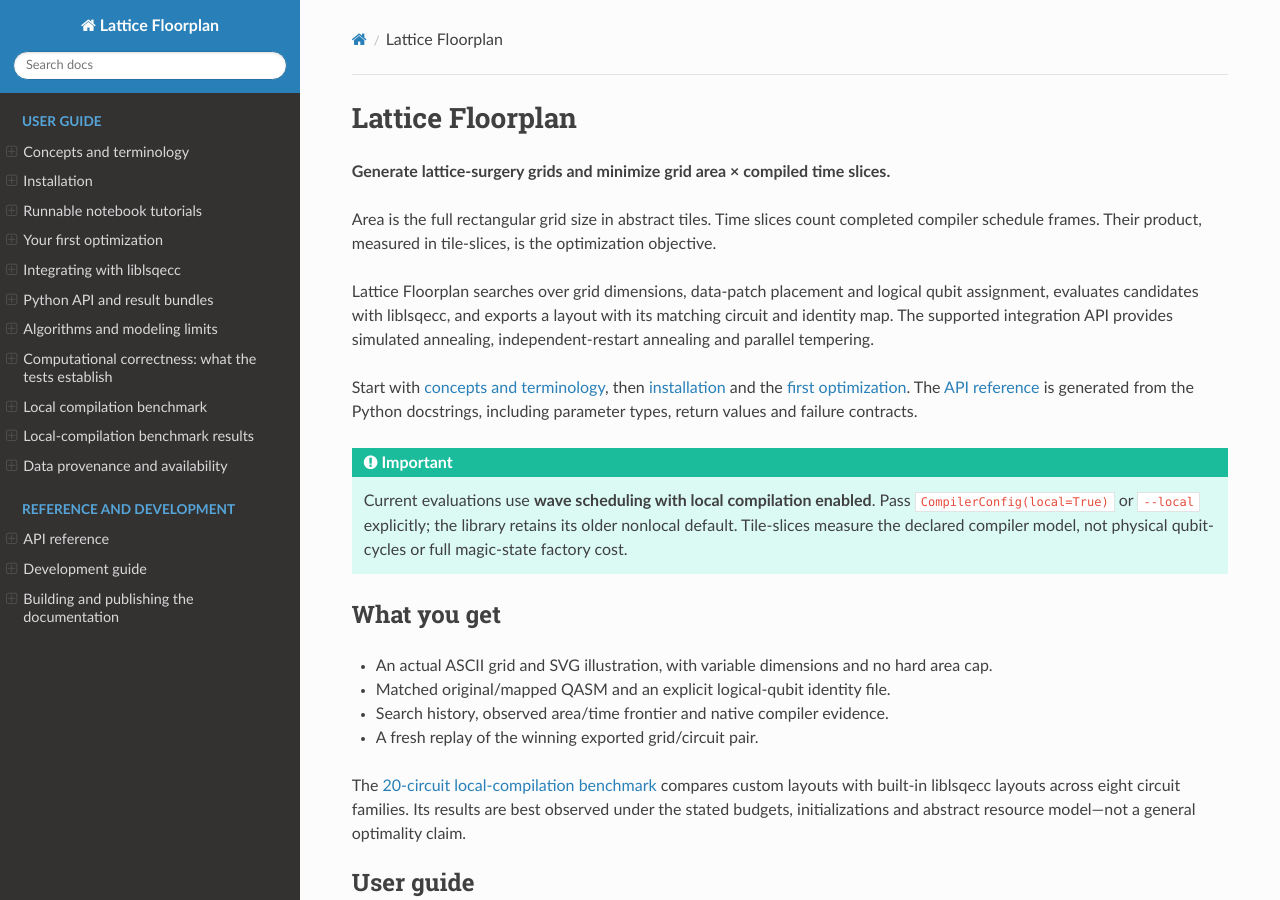
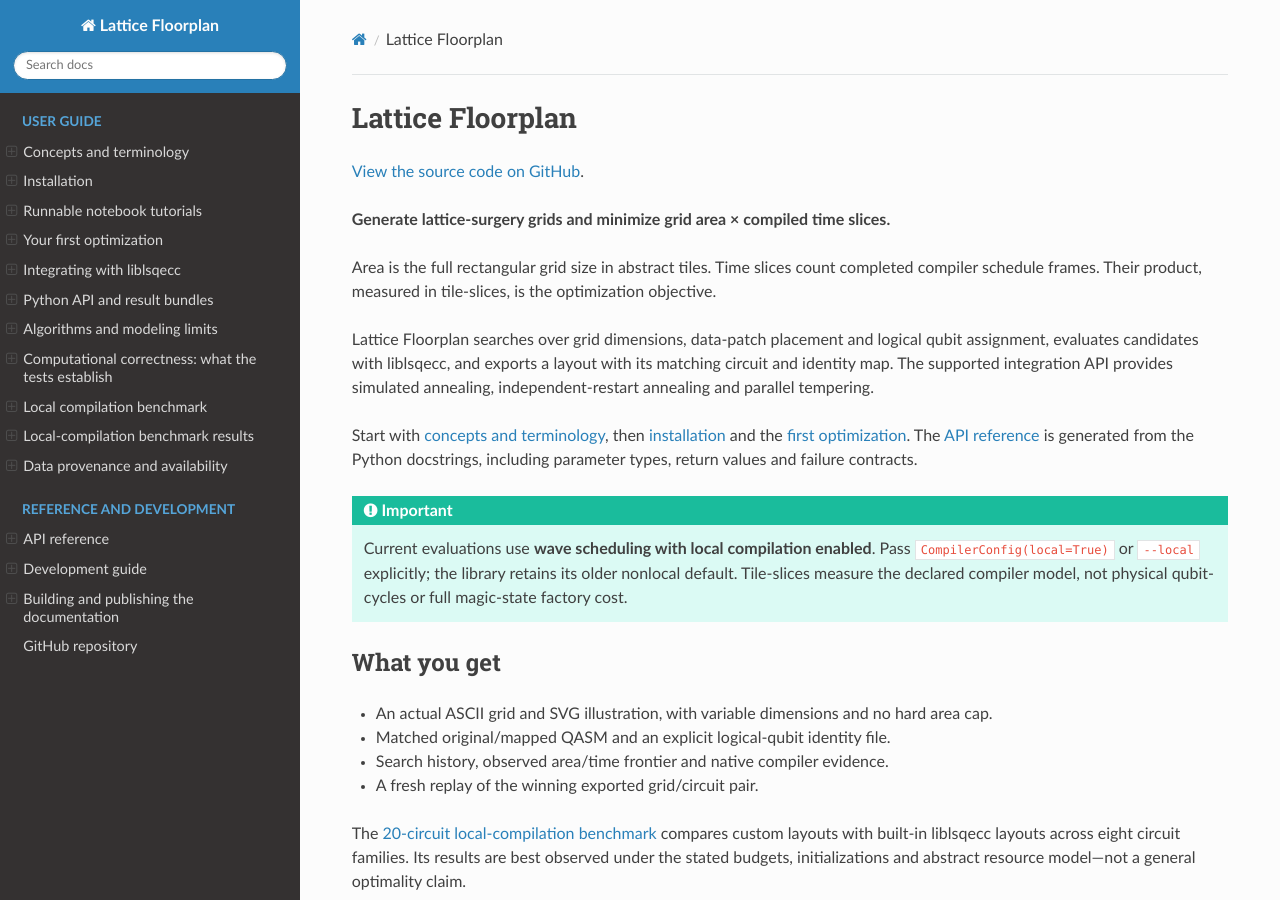
Before and after one commit to akataba/surface-code-floorplanner, a Sphinx documentation site: the page built from docs/index.md, in a window 1280 px wide and 900 px high. Built offline with Sphinx 7.4.7 and the Read the Docs theme 3.1.0, drawn with Linux system fonts in a browser that asks for light colours.

Commit message:
Add GitHub repository links to documentation homepage and sidebar
Added a link to the GitHub repository for source code.

````diff
--- a/docs/index.md
+++ b/docs/index.md
@@ -1,4 +1,6 @@
 # Lattice Floorplan
+
+[View the source code on GitHub](https://github.com/akataba/surface-code-floorplanner).
 
 **Generate lattice-surgery grids and minimize grid area × compiled time slices.**
 
@@ -57,4 +59,5 @@
 reference/index
 development
 publishing
+GitHub repository <https://github.com/akataba/surface-code-floorplanner>
 ```
````
